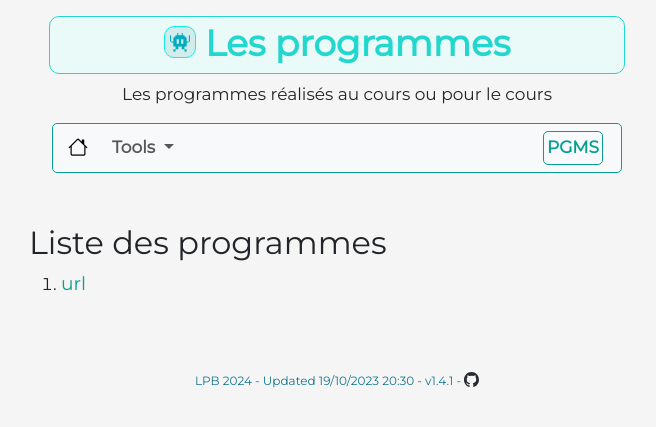
After one commit to aKelleter/LPB2024, a PHP site: page /pgms in a window 1280 px wide. The commit adds this page. Shown: the top 427 px of the page, without its empty margins (303-959 px from the left). Run offline with PHP 8.4, Linux system fonts and the light colour scheme.

Commit message:
Update 1.4.1 20:30
Add index.php for pgms (list of pgm)

```diff
--- a/conf.php
+++ b/conf.php
@@ -1,6 +1,6 @@
 <?php
 
-    const APP_UPDATE = '18/10/2023 19:25';
+    const APP_UPDATE = '19/10/2023 20:30';
 
     const APP_VERSION = 'v1.4.1';
     const APP_YEAR = '2024';
@@ -8,6 +8,7 @@
     const JS = 'javascript';
     const PHP = 'php';
     const TEST = 'tests';
+    const PGMS = 'pgms';
 
     // Inclusion des fonctions
     include_once('fct.php');
--- a/courses/course.php
+++ b/courses/course.php
@@ -63,10 +63,6 @@
     <link rel="apple-touch-icon" sizes="144x144" href="../assets/img/apple-touch-icon-144x144.png" />
     <link rel="apple-touch-icon" sizes="152x152" href="../assets/img/apple-touch-icon-152x152.png" />
     <link rel="apple-touch-icon" sizes="180x180" href="../assets/img/apple-touch-icon-180x180.png" />
-
-    <link rel=stylesheet href="../vendors/codemirror/lib/codemirror.css">
-    <link rel=stylesheet href="../vendors/codemirror/addon/display/fullscreen.css">
-    <link rel=stylesheet href="../vendors/codemirror/theme/material.css">
 
     <link href="../assets/css/styles.css" rel="stylesheet">
 
--- a/fct.php
+++ b/fct.php
@@ -94,6 +94,37 @@ function listCourses() {
 /**
  * Display the ordered list HTML of courses
  *
+ * @return string	HTML code of the list of courses
+ */
+function listProgrammes() {
+
+    $compteur = 0;
+    $pgms = array();
+    $dossiers = glob('*');
+
+    // Classement des dossiers afin qu'ils soient affichés par ordre alphabétique / croissant
+    asort($dossiers);
+
+    // Lister les dossiers
+    foreach($dossiers as $repertoire)
+    {
+        // Vérifier si c'est un dossier que l'on traite et non un fichier
+        if(is_dir($repertoire))
+        {
+
+            $pgms[$compteur]['id'] = $repertoire;
+            $pgms[$compteur]['title'] = $repertoire;
+
+            $compteur++;
+        }
+    }
+
+    return $pgms;
+}
+
+/**
+ * Display the ordered list HTML of courses
+ *
  * @param array $courses	List of courses
  * @return string	HTML code of the list of courses
  */
@@ -111,6 +142,26 @@ function getHtmlCoursesList($courses, $courseType)
         $string .= '</ol>';
     }else {
         $string .= '<div class="lpb-msg">No course available... patience :)</div>';
+    }
+
+
+    return $string;
+}
+
+function getHtmlPgmList($pgms)
+{
+    $string = '';
+
+    if(!empty($pgms))
+    {
+        $string .= '<ol>';
+        foreach($pgms as $pgm)
+        {
+            $string .= '<li><a href="'.$pgm['id'].'" class="link-script">'.$pgm['title'].'</a></li>';
+        }
+        $string .= '</ol>';
+    }else {
+        $string .= '<div class="lpb-msg">No program available... work! :)</div>';
     }
 
 
--- /dev/null
+++ b/pgms/index.php
@@ -0,0 +1,63 @@
+<?php include_once('../conf.php'); ?>
+<!DOCTYPE html>
+<html lang="en">
+<head>
+    <meta charset="UTF-8">
+    <meta name="viewport" content="width=device-width, initial-scale=1.0">
+    <link href="https://cdn.jsdelivr.net/npm/bootstrap@5.3.2/dist/css/bootstrap.min.css" rel="stylesheet" integrity="sha384-T3c6CoIi6uLrA9TneNEoa7RxnatzjcDSCmG1MXxSR1GAsXEV/Dwwykc2MPK8M2HN" crossorigin="anonymous">
+
+    <link rel="apple-touch-icon" href="../assets/img/apple-touch-icon.png" />
+    <link rel="apple-touch-icon" sizes="57x57" href="../assets/img/apple-touch-icon-57x57.png" />
+    <link rel="apple-touch-icon" sizes="72x72" href="../assets/img/apple-touch-icon-72x72.png" />
+    <link rel="apple-touch-icon" sizes="76x76" href="../assets/img/apple-touch-icon-76x76.png" />
+    <link rel="apple-touch-icon" sizes="114x114" href="../assets/img/apple-touch-icon-114x114.png" />
+    <link rel="apple-touch-icon" sizes="120x120" href="../assets/img/apple-touch-icon-120x120.png" />
+    <link rel="apple-touch-icon" sizes="144x144" href="../assets/img/apple-touch-icon-144x144.png" />
+    <link rel="apple-touch-icon" sizes="152x152" href="../assets/img/apple-touch-icon-152x152.png" />
+    <link rel="apple-touch-icon" sizes="180x180" href="../assets/img/apple-touch-icon-180x180.png" />
+
+    <link rel=stylesheet href="../vendors/codemirror/lib/codemirror.css">
+    <link rel=stylesheet href="../vendors/codemirror/addon/display/fullscreen.css">
+    <link rel=stylesheet href="../vendors/codemirror/theme/material.css">
+
+    <link href="../assets/css/styles.css" rel="stylesheet">
+
+    <title>Les programmes</title>
+</head>
+<body id="top">
+    <div class="container-fluid">
+        <div class="row mt-2 text-center">
+            <div class="col-md-12 mt-2 header-site">
+                <h1 class="title-h1">
+                    <img src="../assets/img/logo.svg" alt="logo" class="lpb-logo">
+                    Les programmes
+                </h1>
+                <p>Les programmes réalisés au cours ou pour le cours</p>
+                <?php
+                    // Afficher le menu principal
+                    echo getHtmlMainMenu('../', 'pgms');
+                ?>
+            </div>
+        </div>
+        <div class="row mt-5">
+            <div class="col-md-3"></div>
+            <div class="col-md-6">
+                <h2>Liste des programmes</h2>
+                <?php
+                    // Afficher la liste des cours JAVASCRIPT
+                    echo getHtmlPgmList(listProgrammes());
+                ?>
+            </div>
+            <div class="col-md-3"></div>
+        </div>
+        <footer>
+            <div class="row mt-5">
+                <div class="col-md-12 text-center">
+                    <p class="text-footer"><?php echo getHtmlFooter(APP_YEAR, APP_UPDATE, APP_VERSION, '../'); ?></p>
+                </div>
+            </div>
+        </footer>
+    </div>
+    <script src="https://cdn.jsdelivr.net/npm/bootstrap@5.3.2/dist/js/bootstrap.bundle.min.js" integrity="sha384-C6RzsynM9kWDrMNeT87bh95OGNyZPhcTNXj1NW7RuBCsyN/o0jlpcV8Qyq46cDfL" crossorigin="anonymous"></script>
+</body>
+</html>
```
Also changed, not shown: pgms/url/index.php (+13 -0 lines).
